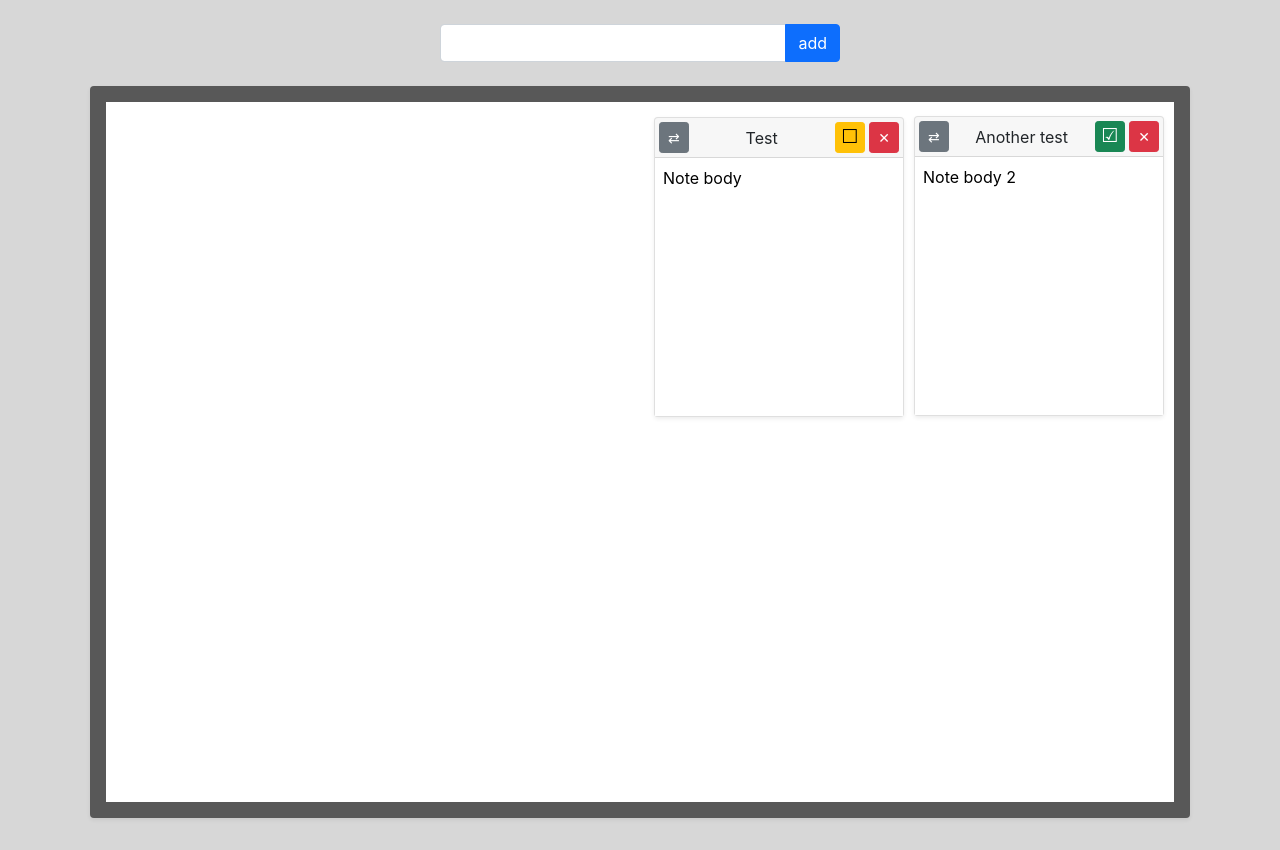
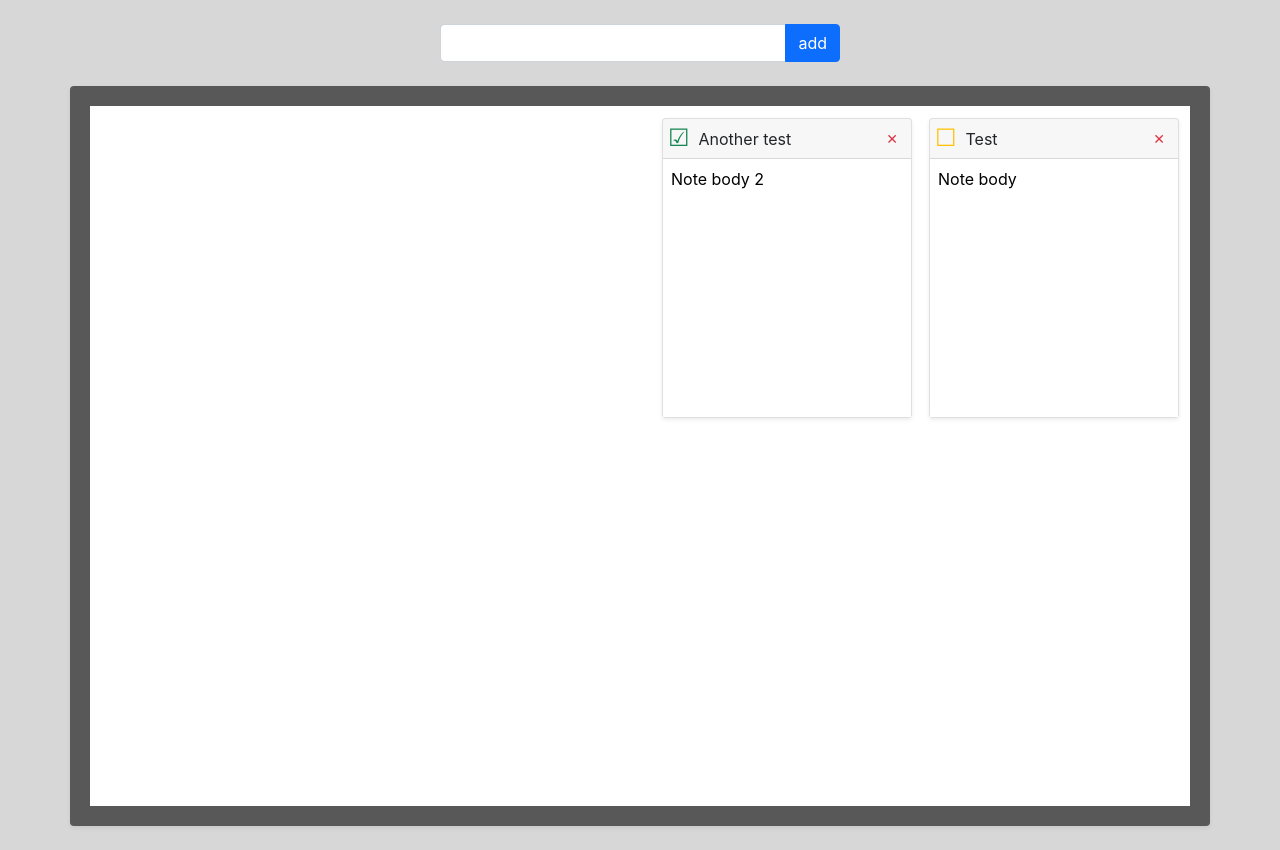
Before and after one commit to constantine-design/sticky-notes, a React (Create React App) app: page / in a window 1280 px wide. Built offline with nearby package versions, Linux system fonts and the light colour scheme; data requests are answered from the project's data file.

Commit message:
Final Version

```diff
--- a/db.json
+++ b/db.json
@@ -4,16 +4,16 @@
       "title": "Test",
       "body": "Note body",
       "isDone": false,
-      "top": 15,
-      "left": 548,
+      "top": 12,
+      "left": 839,
       "id": 1
     },
     {
       "title": "Another test",
       "body": "Note body 2",
       "isDone": true,
-      "top": 14,
-      "left": 808,
+      "top": 12,
+      "left": 572,
       "id": 2
     }
   ]
--- a/src/App.css
+++ b/src/App.css
@@ -41,6 +41,12 @@ body {
   }
 }
 
-.dragging {
-  cursor: move!important;
+.drag-area {
+  cursor: grab;
 }
+.dragging .drag-area {
+  cursor: move;
+}
+:focus-visible {
+    outline: #c4c4c4 auto 1px;
+}
--- a/src/App.js
+++ b/src/App.js
@@ -44,6 +44,7 @@ function App() {
       });
     },
     updatePosition: (item,x,y)=>{
+      if (x===item.left && y===item.top) return;
       api.put(`/${item.id}`, {...item, top: y, left: x})
       .then(
         ({data}) => {
@@ -57,6 +58,7 @@ function App() {
       );
     },
     updateBody: (item,body)=>{
+      if (body===item.body) return;
       api.put(`/${item.id}`, {...item, body: body})
       .then(
         ({data}) => {
--- a/src/TodoItem.jsx
+++ b/src/TodoItem.jsx
@@ -24,7 +24,7 @@ const TodoItem = (props) => {
 
   const onMouseDown = (e)=>{
     if (e.button !== 0) return;
-    //e.preventDefault()
+    e.preventDefault()
     setIsDragging(true);
   }
 
@@ -36,12 +36,12 @@ const TodoItem = (props) => {
 
   const onMouseMove = (e)=>{
     if (!isDragging) return;
-    let x = e.clientX - bounds.left - 10;
-    let y = e.clientY - bounds.top - 10;
+    let x = e.clientX - bounds.left - 125;
+    let y = e.clientY - bounds.top - 22;
     if (x<0) x = 0;
     if (y<0) y = 0;
-    if (x>bounds.width) x = bounds.width - 250;
-    if (y>bounds.height) y = bounds.height - 300;
+    if (x>bounds.width-250) x = bounds.width - 250;
+    if (y>bounds.height-300) y = bounds.height - 300;
     setItemPos({ x: x, y: y, });
   }
 
@@ -55,29 +55,23 @@ const TodoItem = (props) => {
           <div className="d-flex align-items-center">
               <div className="flex-grow-0">
                 <button
-                  className="btn btn-secondary btn-sm"
-                  onMouseDown={onMouseDown}
+                  className= {"btn btn-sm p-0"+(!props.item.isDone?" text-warning":" text-success")}
+                  onClick={()=>props.manageTodo.toggleDone(props.item)}
                 >
-                  ⇄
+                  <span style={{fontSize: "1.5rem", lineHeight: "1.5rem"}}>
+                    { !props.item.isDone ? "☐" : "☑" }
+                  </span>
                 </button>
               </div>
-              <div className="flex-grow-1 text-right">
+              <div
+                className="flex-grow-1 text-start ps-2 drag-area"
+                onMouseDown={onMouseDown}
+              >
                 {props.item.title}
               </div>
               <div className="flex-grow-0">
                 <button
-                  className= {"btn btn-sm me-1"+(!props.item.isDone?" btn-warning":" btn-success")}
-                  style={{ paddingLeft: "0.36rem", paddingRight: "0.36rem" }}
-                  onClick={()=>props.manageTodo.toggleDone(props.item)}
-                >
-                  <span style={{fontSize: "1.2rem", lineHeight: "1rem"}}>
-                    { !props.item.isDone ? "☐" : "☑" }
-                  </span>
-                </button>
-              </div>
-              <div className="flex-grow-0">
-                <button
-                  className="btn btn-danger btn-sm"
+                  className="btn text-danger btn-sm"
                   onClick={()=>props.manageTodo.delete(props.item)}
                 >
                   ✕
@@ -101,9 +95,7 @@ export default TodoItem;
 
 const getStyles = (item) => {
     return({
-        // backgroundColor: item.isDone ? "green" : "red",
         width: "250px",
         height: "300px",
-        cursor: "pointer"
     });
 }
--- a/src/TodoList.jsx
+++ b/src/TodoList.jsx
@@ -3,20 +3,19 @@ import TodoItem from "./TodoItem";
 const TodoList = (props) => {
     return(
       <div
-        className="shadow-sm mx-auto p-3 rounded"
-        style={{width:"1100px", backgroundColor:"#585858"}}
+        className="shadow-sm mx-auto rounded"
+        style={{width: (boardDimensions.width+40)+"px", backgroundColor:"#585858", padding: "20px"}}
       >
         <ul
           id="todos-board"
           className="position-relative list-unstyled bg-white mb-0"
-          style={{height:"700px"}}
+          style={{height: boardDimensions.height+"px"}}
         >
             {props.items.map(item =>
                <TodoItem
                 key={item.id}
                 item={item}
                 manageTodo={props.manageTodo}
-                //onClick={props.onItemClick}
                 parentCssId="todos-board"
                />
             )}
@@ -26,3 +25,8 @@ const TodoList = (props) => {
 }
 
 export default TodoList;
+
+const boardDimensions =  {
+    width: 1100,
+    height: 700,
+}
```
